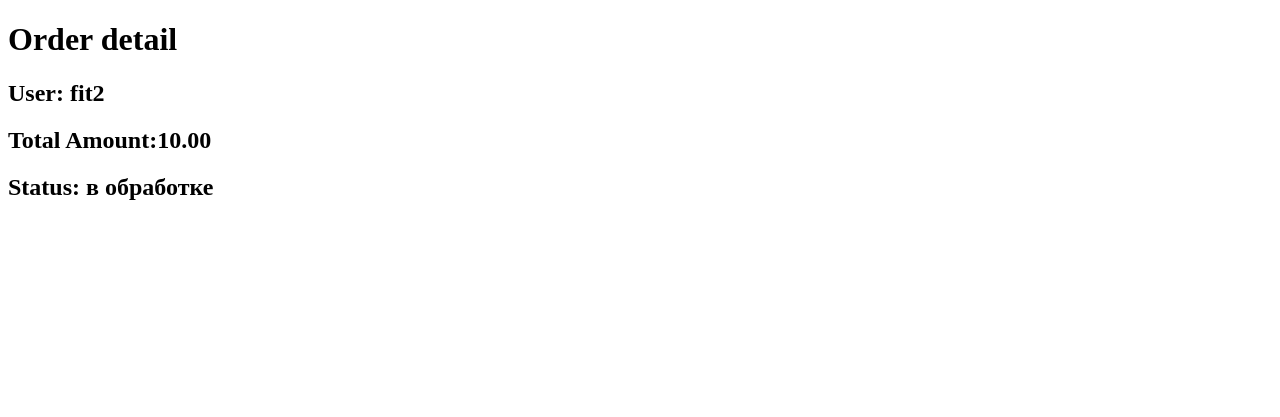
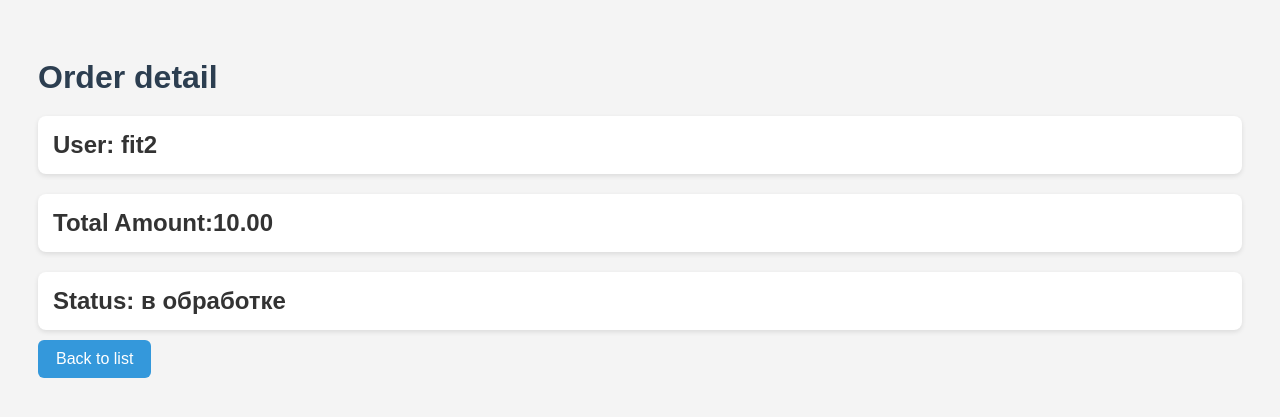
Before and after one commit to Fakh004/Ekz, a Django app: page /order_detail/19 in a window 1280 px wide. Shown: the top 417 px of the page. Run offline with Django 5.2, Linux system fonts and the light colour scheme; data comes from the database, SQL or seed files in the repository; both versions use the stored data as it was after the commit.

Commit message:
create orders

```diff
--- a/myapp/models.py
+++ b/myapp/models.py
@@ -36,7 +36,17 @@ class Cart(models.Model):
 
 class Order(models.Model):
     user = models.ForeignKey(User,on_delete=models.CASCADE)
-    total_amount = models.DecimalField(max_digits=10, decimal_places=2)
+    total_amount = models.DecimalField(max_digits=10, decimal_places=2,default=0)
     status = models.CharField(max_length=20,default='в обработке')
     def __str__(self):
         return f"Заказ {self.id} от {self.user.username}"
+
+
+class OrderItem(models.Model):
+    order = models.ForeignKey(Order, on_delete=models.CASCADE, related_name='items')
+    product = models.ForeignKey(Product, on_delete=models.CASCADE)
+    quantity = models.PositiveIntegerField()
+    price = models.DecimalField(max_digits=10, decimal_places=2)
+
+    def __str__(self):
+        return f"{self.product.name} x {self.quantity}"
--- /dev/null
+++ b/myapp/static/styles/order_detail.css
@@ -0,0 +1,40 @@
+body {
+    font-family: Arial, sans-serif;
+    background-color: #f4f4f4;
+    padding: 30px;
+    color: #333;
+}
+
+h1 {
+    color: #2c3e50;
+    font-size: 32px;
+    margin-bottom: 20px;
+}
+
+h2 {
+    background-color: #fff;
+    padding: 15px;
+    border-radius: 8px;
+    margin-bottom: 10px;
+    box-shadow: 0 2px 5px rgba(0,0,0,0.1);
+}
+
+/* Стили для кнопки */
+button {
+    background-color: #3498db;
+    color: white;
+    border: none;
+    padding: 10px 18px;
+    border-radius: 6px;
+    cursor: pointer;
+    font-size: 16px;
+    transition: background-color 0.3s ease;
+}
+
+button:hover {
+    background-color: #2980b9;
+}
+
+a {
+    text-decoration: none;
+}
--- a/myapp/templates/order_confirm_delete.html
+++ b/myapp/templates/order_confirm_delete.html
@@ -1,9 +1,11 @@
+{% load static %}
 <!DOCTYPE html>
 <html lang="en">
 <head>
     <meta charset="UTF-8">
     <meta name="viewport" content="width=device-width, initial-scale=1.0">
     <title>Document</title>
+    <link rel="stylesheet" href="{% static 'styles/order_confirm_delete.css' %}">
 </head>
 <body>
     <h1>Orders delete</h1>
@@ -11,7 +13,7 @@
     <form action="" method="post">
         {% csrf_token %}
         <button type="submit">delete</button>
-        <a href="{% url 'order-list' %}">otmena</a>
+        <a href="{% url 'order-list' %}">cancel</a>
     </form>
 </body>
 </html>
--- a/myapp/templates/order_detail.html
+++ b/myapp/templates/order_detail.html
@@ -1,9 +1,11 @@
+{% load static %}
 <!DOCTYPE html>
 <html lang="en">
 <head>
     <meta charset="UTF-8">
     <meta name="viewport" content="width=device-width, initial-scale=1.0">
     <title>Document</title>
+    <link rel="stylesheet" href="{% static 'styles/order_detail.css' %}">
 </head>
 <body>
     <h1>Order detail</h1>
@@ -11,5 +13,7 @@
     <h2>User: {{order.user.username}}</h2>
     <h2>Total Amount:{{order.total_amount}}</h2>
     <h2>Status: {{order.status}}</h2>
+
+    <a href="{% url 'order-list' %}"><button>Back to list</button></a>
 </body>
 </html>
--- a/myapp/templates/order_list.html
+++ b/myapp/templates/order_list.html
@@ -10,6 +10,7 @@
 <body>
 
   <a href="{% url 'order-create' %}">+ Create Order</a>
+  <a href="{% url 'cart-list' %}">Back to cart list</a>
   <h1>Order List</h1>
 
   {% for order in orders %}
--- a/myapp/templates/product_list.html
+++ b/myapp/templates/product_list.html
@@ -10,10 +10,13 @@
 <body>
 
     <div class="navbar">
+        <div>
+        <a href="{% url 'profile-list' %}">Profiles</a>
+        <a href="{% url 'logout' %}">Logout</a>
+        </div> <br> <br>
         <a href="{% url 'product-create' %}">➕ Create Product</a>
         <a href="{% url 'cart-list' %}">🛒 Cart</a>
         <a href="{% url 'order-list' %}">📦 Orders</a>
-        <a href="{% url 'profile-list' %}">Profiles</a>
     </div>
 
     <h1>Product List</h1>
--- a/myapp/urls.py
+++ b/myapp/urls.py
@@ -5,6 +5,7 @@ urlpatterns = [
     path('home/', home, name='home'),
     path('register/',register,name='register'),
     path('login/', login, name='login'),
+    path('logout/',logout_profile,name='logout'),
 
     path('profile_edit/<int:pk>',ProfileUpdateView.as_view(), name='profile-update'),
     path('profile_list/',ProfileListView.as_view(),name='profile-list'),
--- a/myapp/views.py
+++ b/myapp/views.py
@@ -36,6 +36,9 @@ def login(request):
         form = LoginForm()
     return render(request,'login.html',{'form':form,'context':context})
 
+def logout_profile(request):
+    logout(request)
+    return redirect('login')
 
 class ProfileListView(ListView):
     model = Profile
@@ -67,6 +70,7 @@ class ProductListView(ListView):
     model = Product
     template_name = 'product_list.html'
     context_object_name = 'products'
+
 
 class ProductCreateView(CreateView):
     model = Product
@@ -133,17 +137,40 @@ class OrderListView(ListView):
     context_object_name = 'orders'
 
     def get_queryset(self):
-        return Cart.objects.filter(user=self.request.user)
+        return Order.objects.filter(user=self.request.user)
+
+
 
 class OrderCreateView(CreateView):
     model = Order
-    form_class = OrderForm
+    fields = []
     template_name = 'order_create.html'
     success_url = reverse_lazy('order-list')
 
+    def dispatch(self, request, *args, **kwargs):
+        if not request.user.is_authenticated:
+            return redirect('login')
+        return super().dispatch(request, *args, **kwargs)
+
     def form_valid(self, form):
-        form.instance.user = self.request.user
-        return super().form_valid(form)
+        user = self.request.user
+        cart_items = Cart.objects.filter(user=user)
+
+        total = 0
+        for item in cart_items:
+            total += item.product.price * item.quantity
+
+        if cart_items.exists():
+            form.instance.user = user
+            form.instance.total_amount = total
+            form.instance.status = 'в обработке'
+            response = super().form_valid(form)
+            cart_items.delete()
+            return response
+        else:
+            return redirect('cart-list')
+
+
 
 class OrderDetailView(DetailView):
     model = Order
```
Also changed, not shown: myapp/static/styles/order_confirm_delete.css (added, +47 -0 lines), db.sqlite3, media/images/asp-.png (added), media/images/cetr.png (added), media/images/paracetamol.png (added), media/images/Амоксициллин_500мг_10.jpg (added), media/images/Ибупрофен-200-new.jpg (added), myapp/migrations/0004_alter_order_total_amount.py (added), myapp/migrations/0005_orderitem.py (added), myapp/migrations/0006_alter_order_total_amount.py (added).
